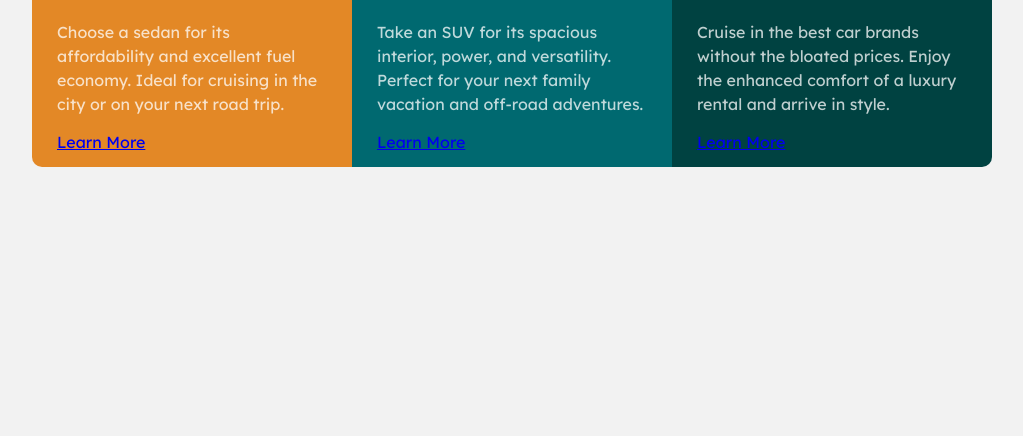
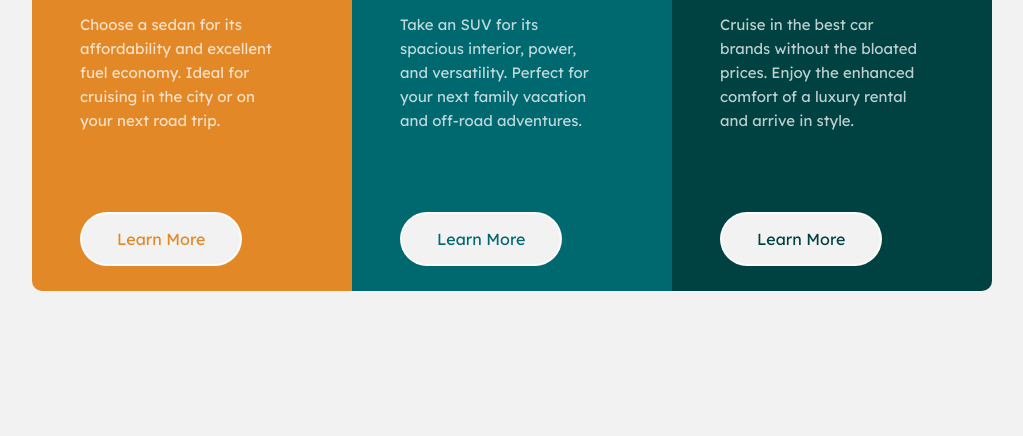
Before and after one commit to StefanSwart/Column-Card, a plain HTML site: page index.html in a window 1280 px wide. Shown: the part 380-816 px from the top of the page, without its empty margins (128-1151 px from the left). Drawn offline with Linux system fonts and the light colour scheme.

Commit message:
second commit

```diff
--- a/index.html
+++ b/index.html
@@ -20,7 +20,7 @@
     <h2 class="car-header">Sedans</h2>
     <p>Choose a sedan for its affordability and excellent fuel economy. Ideal for cruising in the city
     or on your next road trip.</p>
-    <a href="#" class="learn-button">Learn More</a>
+    <a href="#" class="learn-button1">Learn More</a>
     </div>
 
     <div class="car-type2">
@@ -28,7 +28,7 @@
       <h2 class="car-header">SUVs</h2>
       <p>Take an SUV for its spacious interior, power, and versatility. Perfect for your next family vacation
     and off-road adventures.</p>
-    <a href="#" class="learn-button">Learn More</a>
+    <a href="#" class="learn-button2">Learn More</a>
   </div>
 
     <div class="car-type3">
@@ -36,7 +36,7 @@
       <h2 class="car-header">Luxury</h2>
       <p>Cruise in the best car brands without the bloated prices. Enjoy the enhanced comfort of a luxury
     rental and arrive in style.</p>
-    <a href="#" class="learn-button" type="button">Learn More</a>
+    <a href="#" class="learn-button3" type="button">Learn More</a>
   </div>
 
 
--- a/styles.css
+++ b/styles.css
@@ -27,7 +27,10 @@ body {
     flex-direction: column;
     text-align: left;
     color: hsla(0, 0%, 100%, 0.75);
-
+    justify-content: space-around;
+    padding-left: 5%;
+    padding-top: 5%;
+    height: 50vh;
 }
 
 .car-type2 {
@@ -40,7 +43,10 @@ body {
     flex-direction: column;
     text-align: left;
     color: hsla(0, 0%, 100%, 0.75);
-
+    justify-content: space-around;
+    padding-left: 5%;
+    padding-top: 5%;
+    height: 50vh;
 }
 
 .car-type3 {
@@ -53,7 +59,10 @@ body {
     flex-direction: column;
     text-align: left;
     color: hsla(0, 0%, 100%, 0.75);
-
+    justify-content: space-around;
+    padding-left: 5%;
+    padding-top: 5%;
+    height: 50vh;
 }
 
 .panel{
@@ -65,46 +74,53 @@ body {
     flex-direction: row;
     text-align: left;
     color: hsla(0, 0%, 100%, 0.75);
+    height: 50vh;
+
+    /* padding: 100px 0; */
 
 }
 
 .learn-button1 {
-    border: 2px solid white;
+    border: 2px solid hsla(0, 0%, 100%, 0.75);
     border-radius: 50px;
-    /* display: inline-block; */
+    display: inline;
     padding: 15px 35px;
     text-decoration: none;
     margin: 25px 0;
     transition: background-color 200ms ease-in-out;
-    color: ;
-    background-color:  hsla(0, 0%, 100%, 0.75);
+    color: hsl(31, 77%, 52%);
+    background-color:  hsl(0, 0%, 95%);
+    align-self: flex-start;
+    margin-top: 4rem;
 
 }
 
 .learn-button2 {
-    border: 2px solid white;
+    border: 2px solid hsla(0, 0%, 100%, 0.75);
     border-radius: 50px;
-    /* display: inline-block; */
+    display: inline;
     padding: 15px 35px;
     text-decoration: none;
     margin: 25px 0;
     transition: background-color 200ms ease-in-out;
-    color: ;
-    background-color:  hsla(0, 0%, 100%, 0.75);
-
+    color: hsl(184, 100%, 22%);
+    background-color:  hsl(0, 0%, 95%);
+    align-self: flex-start;
+    margin-top: 4rem;
 }
 
 .learn-button3 {
-    border: 2px solid white;
+    border: 2px solid hsla(0, 0%, 100%, 0.75);
     border-radius: 50px;
-    /* display: inline-block; */
+    display: inline;
     padding: 15px 35px;
     text-decoration: none;
     margin: 25px 0;
     transition: background-color 200ms ease-in-out;
-    color: ;
-    background-color:  hsla(0, 0%, 100%, 0.75);
-
+    color: hsl(179, 100%, 13%);
+    background-color:  hsl(0, 0%, 95%);
+    align-self: flex-start;
+    margin-top: 4rem;
 }
 
 .icon{
@@ -116,9 +132,12 @@ body {
     text-transform: uppercase;
     font-family: 'Big Shoulders Display', cursive;
     color: hsl(0, 0%, 95%);
+    font-size: 2rem;
 }
 
 p {
     line-height: 1.5rem;
-    color: hsla(0, 0%, 100%, 0.75)
+    color: hsla(0, 0%, 100%, 0.75);
+    width: 80%;
+    font-size: 15px;
 }
```
